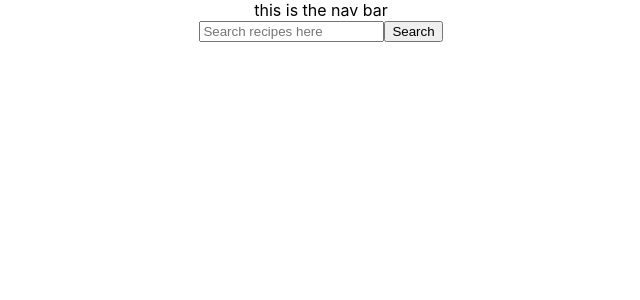
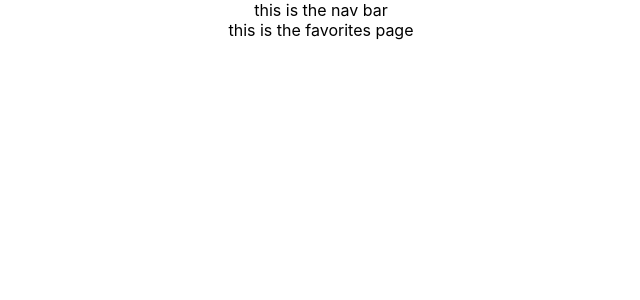
Before and after one commit to Jwensloff/libation-station, a React (Create React App) app: page /favorites in a window 1280 px wide. Shown: the top 300 px of the page, without its empty margins (319-959 px from the left). Built offline with nearby package versions, Linux system fonts and the light colour scheme.

Commit message:
feat: Install Router

```diff
--- a/package.json
+++ b/package.json
@@ -8,6 +8,7 @@
     "@testing-library/user-event": "^13.5.0",
     "react": "^18.2.0",
     "react-dom": "^18.2.0",
+    "react-router-dom": "^6.16.0",
     "react-scripts": "5.0.1",
     "web-vitals": "^2.1.4"
   },
--- a/src/Components/App/App.js
+++ b/src/Components/App/App.js
@@ -4,6 +4,9 @@ import './App.css';
 import getCocktails from '../../apiCalls';
 import { useState } from 'react';
 import CocktailWrapper from '../CocktailWrapper/CocktailWrapper';
+import { Route, Routes } from 'react-router-dom';
+import FavoritesPage from '../FavoritesPage/FavoritesPage';
+
 function App() {
   const [cocktails, setCocktails] = useState([]);
   const [favorites, setFavorites] = useState([]);
@@ -13,16 +16,28 @@ function App() {
   };
 
   const deleteFavorite = (id) => {
-    const filteredCocktails = favorites.filter(cocktail => cocktail.id !== id)
-    setFavorites(filteredCocktails)
-  }
+    const filteredCocktails = favorites.filter(
+      (cocktail) => cocktail.id !== id
+    );
+    setFavorites(filteredCocktails);
+  };
 
-  console.log('faves',favorites)
+  console.log('faves', favorites);
   return (
     <div className='App'>
       <NavBar />
-      <Search setCocktails={setCocktails} getCocktails={getCocktails} />
-      <CocktailWrapper deleteFavorite={deleteFavorite} addToFavorites={addToFavorites} cocktails={cocktails} />
+      <Routes>
+        <Route path='/favorites' element={<FavoritesPage favorites={favorites}/>}/>
+        <Route path='/' element={<>
+        <Search setCocktails={setCocktails} getCocktails={getCocktails} />
+        <CocktailWrapper
+          deleteFavorite={deleteFavorite}
+          addToFavorites={addToFavorites}
+          cocktails={cocktails}
+        />
+        </>}/>
+
+      </Routes>
     </div>
   );
 }
--- a/src/Components/FavoritesPage/FavoritesPage.js
+++ b/src/Components/FavoritesPage/FavoritesPage.js
@@ -0,0 +1,9 @@
+import './FavoritesPage.css'
+
+function FavoritesPage () {
+  return (<div>
+    this is the favorites page
+  </div>)
+}
+
+export default FavoritesPage
--- a/src/index.js
+++ b/src/index.js
@@ -3,12 +3,15 @@ import ReactDOM from 'react-dom/client';
 import './index.css';
 import App from '../src/Components/App/App';
 import reportWebVitals from './reportWebVitals';
+import { BrowserRouter } from 'react-router-dom';
 
 const root = ReactDOM.createRoot(document.getElementById('root'));
 root.render(
-  <React.StrictMode>
-    <App />
-  </React.StrictMode>
+  <BrowserRouter>
+    <React.StrictMode>
+      <App />
+    </React.StrictMode>
+  </BrowserRouter>
 );
 
 // If you want to start measuring performance in your app, pass a function
```
Also changed, not shown: 1 other file (tests, documents, lock files or other folders).
